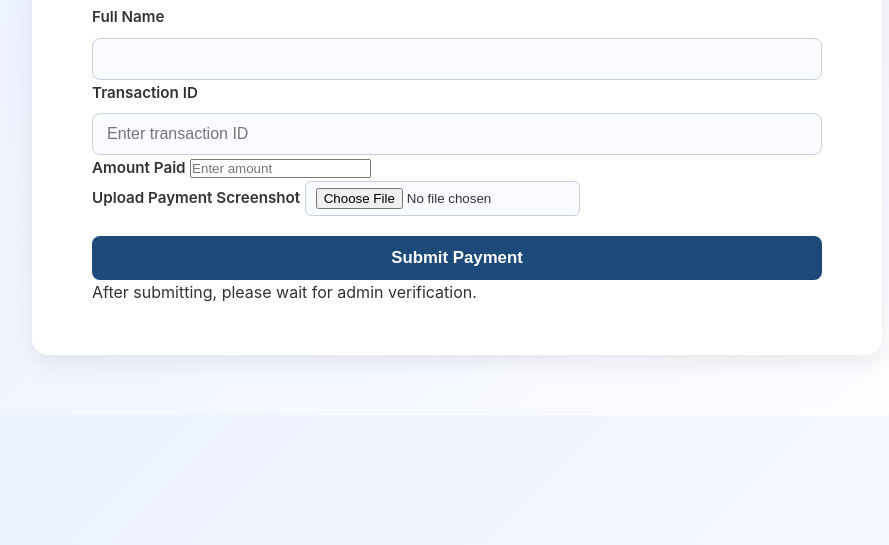
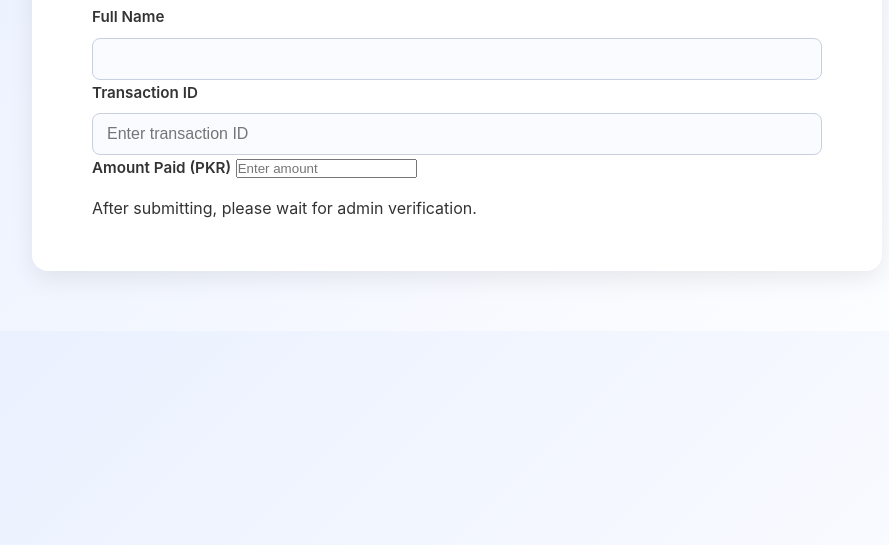
Before and after one commit to alirafay0300-eng/Resume-Generator, a Flask app: template templates/payment.html in a window 1280 px wide. Shown: the part 208-753 px from the top of the page, without its empty margins (183-1072 px from the left). Run offline with Flask 3, Linux system fonts and the light colour scheme; the template is opened without the code that fills it, so the values that code supplies are empty.

Commit message:
remove payment plans for some time

```diff
--- a/app.py
+++ b/app.py
@@ -3,52 +3,15 @@ from weasyprint import HTML, CSS
 from docx import Document
 import io
 import os
-from werkzeug.utils import secure_filename
-from flask_sqlalchemy import SQLAlchemy
-from flask_migrate import Migrate
-#this is a change
+
 # ==============================
 # App Config
-#this is a change
 # ==============================
 app = Flask(__name__)
 app.secret_key = "your_secret_key"
 
-# Database
-app.config['SQLALCHEMY_DATABASE_URI'] = 'sqlite:///payments.db'
-app.config['SQLALCHEMY_TRACK_MODIFICATIONS'] = False
-db = SQLAlchemy(app)
-migrate = Migrate(app, db)
-
-
-# Upload folder
-UPLOAD_FOLDER = 'static/uploads'
-os.makedirs(UPLOAD_FOLDER, exist_ok=True)
-app.config['UPLOAD_FOLDER'] = UPLOAD_FOLDER
-
-# Admin
-ADMIN_PASSWORD = "your_password"
-
 # ==============================
-# Database Models
-# ==============================
-class Payment(db.Model):
-    id = db.Column(db.Integer, primary_key=True)
-    name = db.Column(db.String(100), nullable=False)
-    txn_id = db.Column(db.String(100), nullable=False)
-    amount = db.Column(db.Float, nullable=False)
-    screenshot = db.Column(db.String(200))  # filename
-    status = db.Column(db.String(20), default='Pending')  # Pending / Verified
-    payment_status = db.Column(db.String(20), default="pending")  # can be 'pending', 'approved', 'rejected'
-
-
-# ✅ Create tables inside application context
-with app.app_context():
-    db.create_all()
-
-
-# ==============================
-# Resume storage
+# Resume storage (in-memory)
 # ==============================
 user_resume_data = {}
 
@@ -59,16 +22,21 @@ user_resume_data = {}
 @app.route('/')
 def form():
     return render_template('form.html')
-@app.route('/submit', methods=['POST'])
+
+
 @app.route('/submit', methods=['POST'])
 def submit():
-    # Collect data (education, experience, projects, skills)
+    # Education
     educations = [
         (edu, uni)
-        for edu, uni in zip(request.form.getlist('education[]'), request.form.getlist('university[]'))
+        for edu, uni in zip(
+            request.form.getlist('education[]'),
+            request.form.getlist('university[]')
+        )
         if edu.strip() or uni.strip()
     ]
 
+    # Experience
     experiences = []
     jobs = request.form.getlist('job[]')
     companies = request.form.getlist('company[]')
@@ -80,23 +48,35 @@ def submit():
     for i, job in enumerate(jobs):
         if not job.strip():
             continue
+
         company = companies[i] if i < len(companies) else ""
         start = starts[i] if i < len(starts) else ""
         end = ends[i] if i < len(ends) else ""
         desc = descs[i] if i < len(descs) else ""
         is_continued = continued_flags[i] == 'on' if i < len(continued_flags) else False
-        period = f"{start} to {end}" if not is_continued else f"{start} to Present"
-        experiences.append({'job': job, 'company': company, 'period': period, 'desc': desc})
 
+        period = f"{start} to Present" if is_continued else f"{start} to {end}"
+
+        experiences.append({
+            'job': job,
+            'company': company,
+            'period': period,
+            'desc': desc
+        })
+
+    # Projects
     projects = [
-        (t, d)
-        for t, d in zip(request.form.getlist('project_title[]'), request.form.getlist('project_detail[]'))
-        if t.strip() or d.strip()
+        (title, detail)
+        for title, detail in zip(
+            request.form.getlist('project_title[]'),
+            request.form.getlist('project_detail[]')
+        )
+        if title.strip() or detail.strip()
     ]
 
+    # Skills
     skills = [s for s in request.form.getlist('skills[]') if s.strip()]
 
-    # Store resume data globally
     global user_resume_data
     user_resume_data = {
         'name': request.form.get('name', ''),
@@ -109,36 +89,32 @@ def submit():
         'skills': skills
     }
 
+    session['user_name'] = user_resume_data['name']
 
-    session['user_name'] = request.form.get('name', '')
     return render_template('resume.html', **user_resume_data)
 
+
+# ==============================
+# Download DOCX
+# ==============================
 
 @app.route('/download_docx')
 def download_docx():
     global user_resume_data
+
     if not user_resume_data:
-        return "Please generate your resume first.", 400
-
-    name = session.get('user_name')
-    if not name:
-        flash("Please submit your resume first.")
+        flash("Please generate your resume first.")
         return redirect(url_for('form'))
 
-    payment = Payment.query.filter_by(name=name).first()  # Any payment
+    doc = Document()
 
-    if not payment:
-        # No payment submitted yet → ask to pay
-        return redirect(url_for('payment_page'))
-
-    if payment.status != "Verified":
-        # Payment submitted but not verified
-        return render_template('payment_wait.html')
-
-    # Payment verified → generate DOCX
-    doc = Document()
+    # Header
     doc.add_heading(user_resume_data.get('name', ''), 0)
-    doc.add_paragraph(f"{user_resume_data.get('address', '')} | {user_resume_data.get('phone', '')} | {user_resume_data.get('email', '')}")
+    doc.add_paragraph(
+        f"{user_resume_data.get('address', '')} | "
+        f"{user_resume_data.get('phone', '')} | "
+        f"{user_resume_data.get('email', '')}"
+    )
 
     # Education
     doc.add_heading('Education', level=1)
@@ -148,13 +124,11 @@ def download_docx():
     # Experience
     doc.add_heading('Experience', level=1)
     for exp in user_resume_data.get('experiences', []):
-        if exp['job']:
-            p = doc.add_paragraph()
-            p.add_run(f"{exp['job']} – {exp['company']}").bold = True
-            p.add_run(f"    {exp['period']}")
-            if exp['desc']:
-                for line in exp['desc'].splitlines():
-                    doc.add_paragraph(f"• {line}", style='ListBullet')
+        p = doc.add_paragraph()
+        p.add_run(f"{exp['job']} – {exp['company']}").bold = True
+        p.add_run(f" ({exp['period']})")
+        for line in exp['desc'].splitlines():
+            doc.add_paragraph(line, style='ListBullet')
 
     # Projects
     doc.add_heading('Projects', level=1)
@@ -163,45 +137,39 @@ def download_docx():
 
     # Skills
     doc.add_heading('Technical Skills', level=1)
-    skills = user_resume_data.get('skills', [])
-    if skills:
-        doc.add_paragraph(', '.join(skills))
+    doc.add_paragraph(', '.join(user_resume_data.get('skills', [])))
 
-    # Send file
-    f = io.BytesIO()
-    doc.save(f)
-    f.seek(0)
+    file_stream = io.BytesIO()
+    doc.save(file_stream)
+    file_stream.seek(0)
+
     return send_file(
-        f,
+        file_stream,
         as_attachment=True,
         download_name='resume.docx',
         mimetype='application/vnd.openxmlformats-officedocument.wordprocessingml.document'
     )
+
+
+# ==============================
+# Download PDF
+# ==============================
 
 @app.route('/download_pdf')
 def download_pdf():
     global user_resume_data
 
     if not user_resume_data:
-        return "Please generate your resume first.", 400
+        flash("Please generate your resume first.")
+        return redirect(url_for('form'))
 
-    # ✅ Check payment approval
-    # You can store the user's name or ID in session when they submit payment
-    name = session.get('user_name')
-    payment = Payment.query.filter_by(name=name).first()  # Any payment
+    rendered_html = render_template('resume.html', **user_resume_data)
+    css_path = os.path.join('static', 'main.css')
 
-    if not payment:
-        # No payment submitted yet → ask to pay
-        return redirect(url_for('payment_page'))
-
-    if payment.status != "Verified":
-        # Payment submitted but not verified
-        return render_template('payment_wait.html')
-
-    # Generate PDF
-    rendered = render_template('resume.html', **user_resume_data)
-    css_path = os.path.join('static', 'main.css')
-    pdf = HTML(string=rendered, base_url=request.root_path).write_pdf(
+    pdf = HTML(
+        string=rendered_html,
+        base_url=request.root_path
+    ).write_pdf(
         stylesheets=[CSS(css_path)]
     )
 
@@ -210,113 +178,10 @@ def download_pdf():
     response.headers['Content-Disposition'] = 'attachment; filename=resume.pdf'
     return response
 
-# ==============================
-# Admin
-# ==============================
-
-@app.route('/admin_login', methods=['GET', 'POST'])
-def admin_login():
-    if request.method == 'POST':
-        if request.form['password'] == ADMIN_PASSWORD:
-            session['admin'] = True
-            return redirect(url_for('admin_dashboard'))
-        else:
-            flash("Wrong password!")
-    return render_template('admin_login.html')
-
-@app.route('/admin')
-def admin_dashboard():
-    if not session.get('admin'):
-        return redirect(url_for('admin_login'))
-    payments = Payment.query.all()
-    return render_template('admin_dashboard.html', payments=payments)
-
-@app.route('/update_payment/<int:payment_id>/<string:action>', methods=['GET', 'POST'])
-def update_payment(payment_id, action):
-    if not session.get('admin'):
-        return redirect(url_for('admin_login'))
-    payment = Payment.query.get_or_404(payment_id)
-    if action == "verify":
-        payment.status = "Verified"
-        payment.payment_status = "approved"
-    elif action == "reject":
-        payment.status = "Rejected"
-        payment.payment_status = "rejected"
-    db.session.commit()
-    flash("Payment updated successfully!")
-    return redirect(url_for('admin_dashboard'))
-
-
-@app.route('/payment_submit', methods=['POST''GET'])
-def payment_submit():
-    name = request.form.get('name')
-    txn_id = request.form.get('txn_id')
-    amount = request.form.get('amount')
-    screenshot = request.files.get('screenshot')
-    filename = None
-    if screenshot:
-        filename = secure_filename(screenshot.filename)
-        screenshot.save(os.path.join(app.config['UPLOAD_FOLDER'], filename))
-
-    payment = Payment(name=name, txn_id=txn_id, amount=float(amount), screenshot=filename)
-    db.session.add(payment)
-    db.session.commit()
-
-    # Optional: session can indicate payment submitted
-    session['payment_submitted'] = True
-
-    # Show waiting message
-    return render_template('payment_wait.html')
-
-@app.route('/payment')
-def payment_page():
-    if 'user_name' not in session:
-        flash("Please submit your resume first.")
-        return redirect(url_for('form'))
-    return render_template('payment.html', name=session['user_name'])
-
-@app.route("/approve/<int:payment_id>")
-def approve_payment(payment_id):
-    if not session.get('admin'):
-        return redirect(url_for('admin_login'))
-    payment = Payment.query.get_or_404(payment_id)
-    payment.status = "Verified"
-    payment.payment_status = "approved"
-    db.session.commit()
-    flash("Payment approved!")
-    return redirect(url_for("admin_dashboard"))
-
-
-
-@app.route("/waiting")
-def waiting():
-    return render_template("waiting.html")
-@app.route("/thank_you/<int:user_id>")
-
-
-@app.route("/check_status/<int:payment_id>")
-def check_status(payment_id):
-    payment = Payment.query.get_or_404(payment_id)
-    if payment.payment_status == "approved":
-        return redirect(url_for("thank_you", payment_id=payment.id))
-    else:
-        return render_template("waiting.html")
-
-@app.route("/thank_you/<int:payment_id>")
-def thank_you(payment_id):
-    payment = Payment.query.get_or_404(payment_id)
-    return render_template("thank_you.html", payment=payment)
-
-@app.route("/download_pdf_user/<int:payment_id>")
-def download_pdf_user(payment_id):
-    payment = Payment.query.get_or_404(payment_id)
-    if payment.payment_status != "approved":
-        flash("Payment not approved yet!")
-        return redirect(url_for("waiting"))
-    return send_file("path/to/file.pdf", as_attachment=True)
 
 # ==============================
 # Run App
 # ==============================
+
 if __name__ == '__main__':
     app.run(debug=True)
--- a/templates/payment.html
+++ b/templates/payment.html
@@ -1,38 +1,3 @@
-<!-- <!DOCTYPE html>
-<html lang="en">
-<head>
-    <meta charset="UTF-8">
-    <meta name="viewport" content="width=device-width, initial-scale=1.0">
-    <title>Payment Page</title>
-    <link rel="stylesheet" href="{{ url_for('static', filename='main.css') }}">
-</head>
-<body>
-<div class="container">
-    <h1>Payment</h1>
-    <p>Please complete your payment to download your resume.</p>
-
-    <form action="/payment_submit" method="POST,GET" enctype="multipart/form-data">
-        <label for="name">Full Name:</label>
-        <input type="text" name="name" id="name" placeholder="Your full name" required>
-
-        <label for="amount">Amount (PKR):</label>
-        <input type="text" name="amount" id="amount" placeholder="Enter amount" required>
-
-        <label for="txn_id">Transaction ID:</label>
-        <input type="text" name="txn_id" id="txn_id" placeholder="Easypaisa / JazzCash txn ID" required>
-
-        <label for="screenshot">Upload Payment Screenshot:</label>
-        <input type="file" name="screenshot" id="screenshot" accept="image/*" required>
-
-        <button type="submit">Submit Payment</button>
-    </form>
-
-    <p style="margin-top:20px; font-size:0.9rem; color:#555;">
-        After submitting your payment, your transaction will be verified. Once verified, you can download your resume.
-    </p>
-</div>
-</body>
-</html> -->
 <!DOCTYPE html>
 <html lang="en">
 <head>
@@ -46,7 +11,7 @@
         <h1>Payment Page</h1>
         <p>Hello, <strong>{{ name }}</strong>. Please submit your payment details below.</p>
 
-        <!-- Payment Form -->
+        <!-- ✅ Fixed space between method and enctype -->
         <form action="{{ url_for('payment_submit') }}" method="POST" enctype="multipart/form-data">
             <div class="form-group">
                 <label for="name">Full Name</label>
@@ -59,19 +24,19 @@
             </div>
 
             <div class="form-group">
-                <label for="amount">Amount Paid</label>
-                <input type="number" step="0.01" id="amount" name="amount" placeholder="Enter amount" required>
+                <label for="amount">Amount Paid (PKR)</label>
+                <input type="number" step="0.01" min="1" id="amount" name="amount" placeholder="Enter amount" required>
             </div>
 
-            <div class="form-group">
+            <!-- <div class="form-group">
                 <label for="screenshot">Upload Payment Screenshot</label>
                 <input type="file" id="screenshot" name="screenshot" accept="image/*" required>
             </div>
 
-            <button type="submit">Submit Payment</button>
+            <button type="submit">Submit Payment</button> -->
         </form>
 
-        <p>After submitting, please wait for admin verification.</p>
+        <p style="margin-top: 15px;">After submitting, please wait for admin verification.</p>
     </div>
 </body>
 </html>
```
Also changed, not shown: instance/payments.db, 7 other files.
